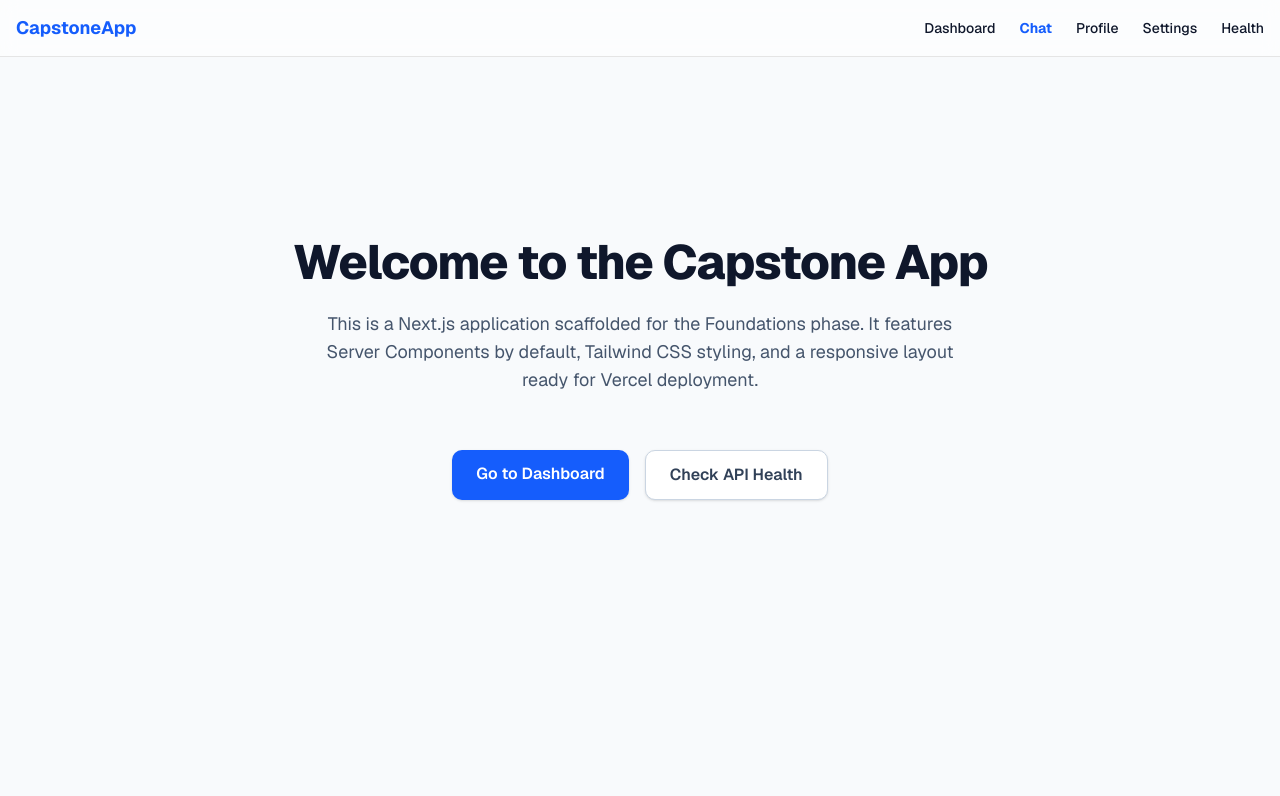
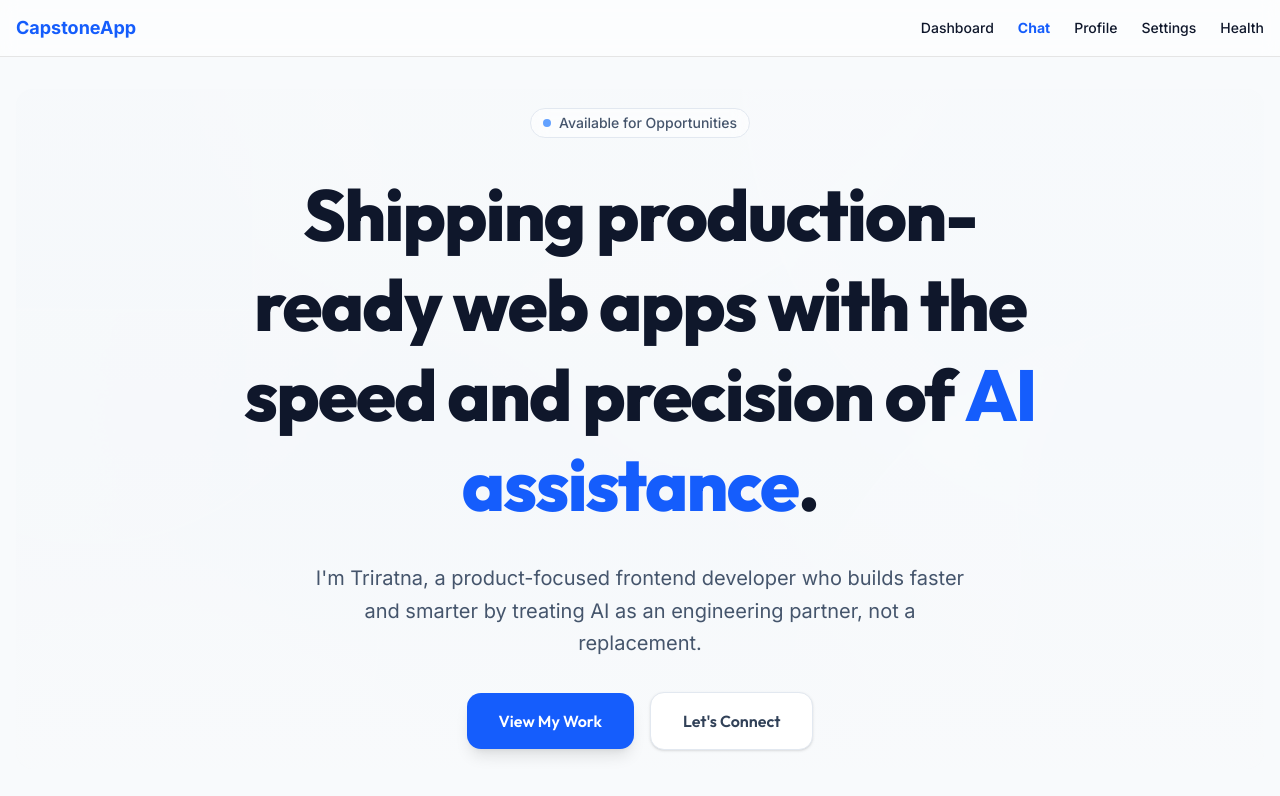
Before and after one commit to Triratnasethy/ai-capstone-project, a Next.js app in the folder capstone-app/: page / in a window 1280 px wide. Shown: the top 796 px of the page. Built offline with nearby package versions, Linux system fonts and the light colour scheme.

Commit message:
feat: apply identity kit typography and beautiful hero section

```diff
--- a/capstone-app/src/app/globals.css
+++ b/capstone-app/src/app/globals.css
@@ -6,8 +6,8 @@
 @custom-variant dark (&:is(.dark *));
 
 @theme inline {
-    --font-heading: var(--font-sans);
-    --font-sans: var(--font-sans);
+    --font-heading: var(--font-outfit);
+    --font-sans: var(--font-inter);
     --color-sidebar-ring: var(--sidebar-ring);
     --color-sidebar-border: var(--sidebar-border);
     --color-sidebar-accent-foreground: var(--sidebar-accent-foreground);
--- a/capstone-app/src/app/layout.tsx
+++ b/capstone-app/src/app/layout.tsx
@@ -1,9 +1,10 @@
 import Link from 'next/link';
 import './globals.css';
-import { Geist } from "next/font/google";
+import { Outfit, Inter } from "next/font/google";
 import { cn } from "@/lib/utils";
 
-const geist = Geist({subsets:['latin'],variable:'--font-sans'});
+const outfit = Outfit({ subsets: ['latin'], variable: '--font-outfit' });
+const inter = Inter({ subsets: ['latin'], variable: '--font-inter' });
 
 
 export default function RootLayout({
@@ -12,7 +13,7 @@ export default function RootLayout({
   children: React.ReactNode;
 }>) {
   return (
-    <html lang="en" className={cn("font-sans", geist.variable)}>
+    <html lang="en" className={cn(outfit.variable, inter.variable)}>
       <body className="antialiased min-h-screen bg-slate-50 text-slate-900 font-sans">
         <header className="sticky top-0 z-50 w-full border-b bg-white/95 backdrop-blur supports-[backdrop-filter]:bg-white/60">
           <div className="container mx-auto px-4 h-14 flex items-center justify-between">
--- a/capstone-app/src/app/page.tsx
+++ b/capstone-app/src/app/page.tsx
@@ -2,26 +2,50 @@ import Link from 'next/link';
 
 export default function Home() {
   return (
-    <div className="flex flex-col items-center justify-center min-h-[70vh] text-center space-y-6">
-      <h1 className="text-5xl font-extrabold tracking-tight text-slate-900">
-        Welcome to the Capstone App
+    <div className="relative flex flex-col items-center justify-center min-h-[85vh] text-center overflow-hidden rounded-2xl">
+      {/* Background Image Layer */}
+      <div
+        className="absolute inset-0 z-0 opacity-40 mix-blend-overlay pointer-events-none"
+        style={{
+          backgroundImage: "url('/images/hero-texture.jpg')",
+          backgroundSize: "cover",
+          backgroundPosition: "center",
+        }}
+      />
+      {/* Subtle Gradient Overlay */}
+      <div className="absolute inset-0 z-0 bg-gradient-to-b from-slate-50/50 via-transparent to-slate-50 pointer-events-none" />
+
+      {/* Content Layer */}
+      <div className="relative z-10 max-w-4xl space-y-8 px-6">
+        <div className="inline-flex items-center rounded-full border border-slate-200 bg-white/50 px-3 py-1 text-sm font-medium text-slate-600 backdrop-blur-sm">
+          <span className="flex h-2 w-2 rounded-full bg-blue-500 mr-2 animate-pulse"></span>
+          Available for Opportunities
+        </div>
+
+        <h1 className="text-5xl md:text-7xl font-heading font-extrabold tracking-tight text-slate-900 leading-tight">
+          Shipping production-ready web apps with the speed and precision of <span className="text-blue-600">AI assistance</span>.
         </h1>
-      <p className="text-lg text-slate-600 max-w-2xl">
-        This is a Next.js application scaffolded for the Foundations phase. It features Server Components by default, Tailwind CSS styling, and a responsive layout ready for Vercel deployment.
+
+        <p className="text-lg md:text-xl text-slate-600 max-w-2xl mx-auto font-sans leading-relaxed">
+          I'm Triratna, a product-focused frontend developer who builds faster and smarter by treating AI as an engineering partner, not a replacement.
         </p>
-      <div className="flex gap-4 mt-8">
+
+        <div className="flex flex-col sm:flex-row gap-4 mt-8 justify-center items-center">
           <Link
             href="/dashboard"
-          className="px-6 py-3 bg-blue-600 text-white font-semibold rounded-lg shadow-sm hover:bg-blue-700 transition-colors"
+            className="px-8 py-4 bg-blue-600 text-white font-heading font-semibold rounded-xl shadow-lg hover:bg-blue-700 hover:-translate-y-0.5 transition-all duration-200 ring-2 ring-transparent focus:ring-blue-500"
           >
-          Go to Dashboard
+            View My Work
           </Link>
-        <Link
-          href="/health"
-          className="px-6 py-3 bg-white text-slate-700 border border-slate-300 font-semibold rounded-lg shadow-sm hover:bg-slate-50 transition-colors"
+          <a
+            href="https://linkedin.com"
+            target="_blank"
+            rel="noopener noreferrer"
+            className="px-8 py-4 bg-white text-slate-700 border border-slate-200 font-heading font-semibold rounded-xl shadow-sm hover:bg-slate-50 hover:border-slate-300 transition-all duration-200"
           >
-          Check API Health
-        </Link>
+            Let's Connect
+          </a>
+        </div>
       </div>
     </div>
   );
```
Also changed, not shown: capstone-app/public/images/hero-texture.jpg (added). Lines whose indentation alone changed are shown as unchanged.
